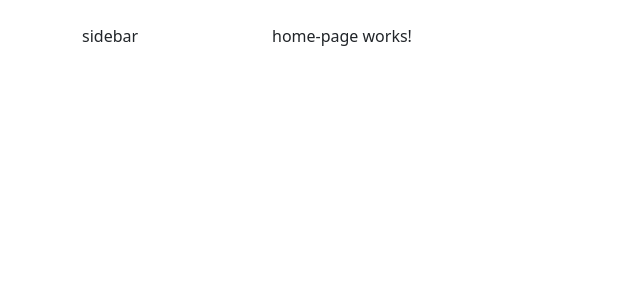
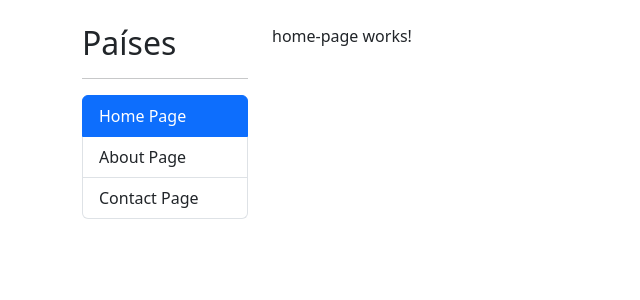
Before and after one commit to DavidS2602/Search-country-App, an Angular app: page /home in a window 1280 px wide. Shown: the top 300 px of the page, without its empty margins (0-640 px from the left). Built offline with nearby package versions, Linux system fonts and the light colour scheme.

Commit message:
Add routes and navigation with sidebar

```diff
--- a/src/app/app.component.html
+++ b/src/app/app.component.html
@@ -1,6 +1,6 @@
 <div class="row mt-4">
   <div class="col-2">
-    sidebar
+    <shared-sidebar></shared-sidebar>
   </div>
   <div class="col">
     <router-outlet></router-outlet>
--- a/src/app/app.component.ts
+++ b/src/app/app.component.ts
@@ -1,10 +1,11 @@
 import { Component } from '@angular/core';
 import { RouterOutlet } from '@angular/router';
+import { SidebarComponent } from './shared/components/sidebar/sidebar.component';
 
 @Component({
   selector: 'app-root',
   standalone: true,
-  imports: [RouterOutlet],
+  imports: [RouterOutlet, SidebarComponent],
   templateUrl: './app.component.html',
   styleUrl: './app.component.css'
 })
--- a/src/app/app.routes.ts
+++ b/src/app/app.routes.ts
@@ -13,5 +13,9 @@
   {
     path: 'about',
     loadComponent: () => import('../app/shared/pages/about-page/about-page.component')
+  },
+  {
+    path: 'contact',
+    loadComponent: () => import('../app/shared/pages/contact-page/contact-page.component')
   }
 ];
--- /dev/null
+++ b/src/app/shared/components/sidebar/sidebar.component.html
@@ -0,0 +1,26 @@
+<h2>Países</h2>
+
+<hr>
+<ul class="list-group">
+  <li
+    routerLink="home"
+    routerLinkActive="active"
+    class="list-group-item"
+  >
+    Home Page
+  </li>
+  <li
+    routerLink="about"
+    routerLinkActive="active"
+    class="list-group-item"
+  >
+    About Page
+  </li>
+  <li
+    routerLink="contact"
+    routerLinkActive="active"
+    class="list-group-item"
+  >
+    Contact Page
+  </li>
+</ul>
--- /dev/null
+++ b/src/app/shared/components/sidebar/sidebar.component.ts
@@ -0,0 +1,13 @@
+import { Component } from '@angular/core';
+import { RouterLink, RouterLinkActive } from '@angular/router';
+
+@Component({
+  selector: 'shared-sidebar',
+  standalone: true,
+  imports: [RouterLink, RouterLinkActive],
+  templateUrl: './sidebar.component.html',
+  styles: ``
+})
+export class SidebarComponent {
+
+}
--- /dev/null
+++ b/src/app/shared/pages/contact-page/contact-page.component.html
@@ -0,0 +1 @@
+<p>contact-page works!</p>
--- /dev/null
+++ b/src/app/shared/pages/contact-page/contact-page.component.ts
@@ -0,0 +1,12 @@
+import { Component } from '@angular/core';
+
+@Component({
+  selector: 'app-contact-page',
+  standalone: true,
+  imports: [],
+  templateUrl: './contact-page.component.html',
+  styles: ``
+})
+export default class ContactPageComponent {
+
+}
```
